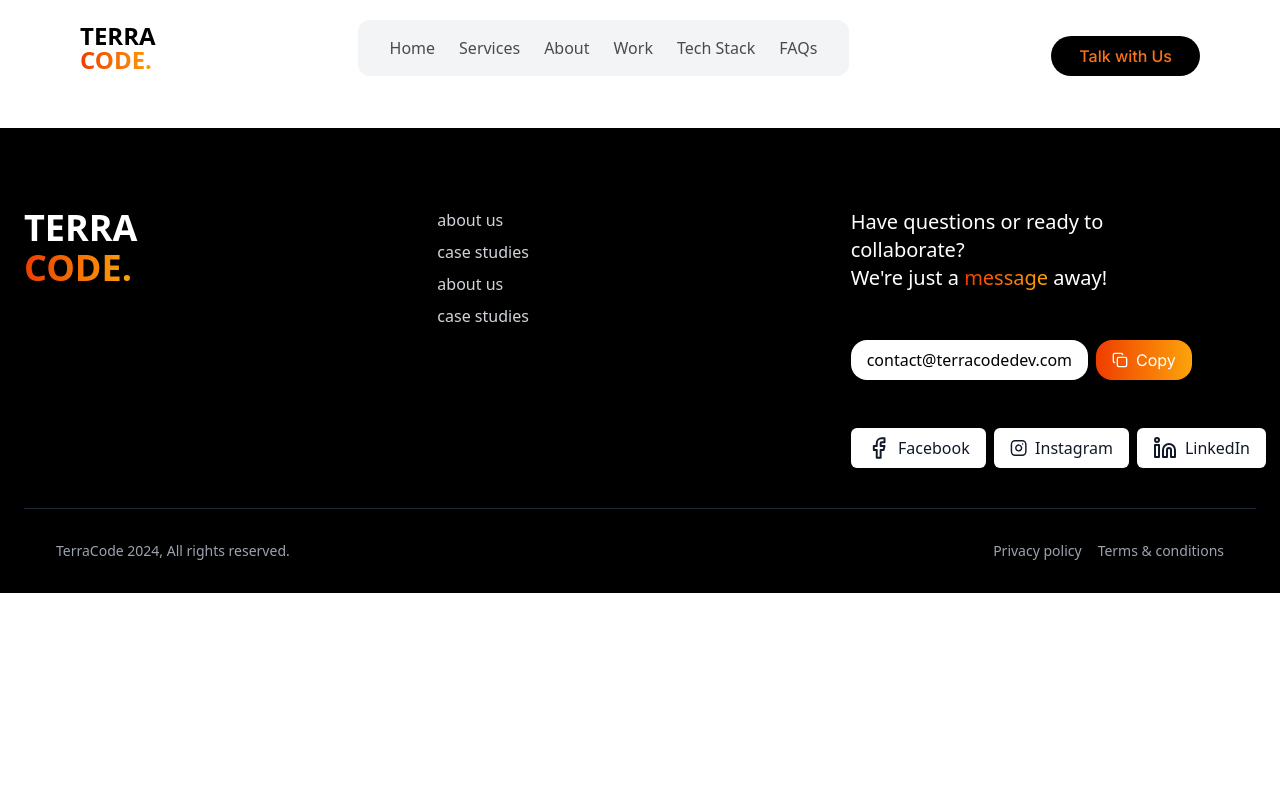
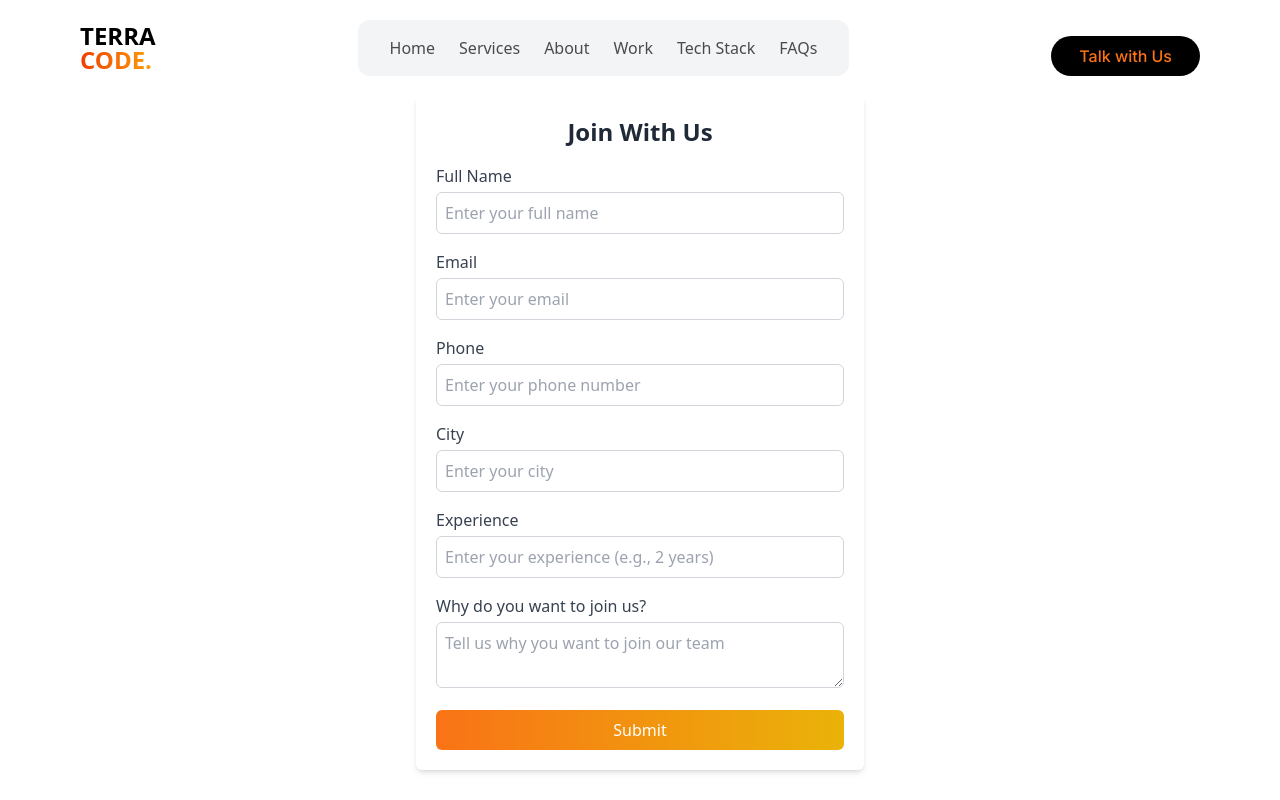
Before and after one commit to Terracode-Dev/Main-Site, a React (Vite) app: page /sales in a window 1280 px wide. Shown: the top 800 px of the page. Built offline with nearby package versions, Linux system fonts and the light colour scheme.

Commit message:
rename passwords

```diff
--- a/src/App.tsx
+++ b/src/App.tsx
@@ -22,6 +22,7 @@ const isAuthenticated = () => {
 
 // ProtectedRoute component
 import { ReactElement } from "react";
+import JoinWithUs from "./sales";
 
 const ProtectedRoute = ({ element }: { element: ReactElement }) => {
   return isAuthenticated() ? element : <Navigate to="/admin-login" replace />;
@@ -129,6 +130,7 @@ function App() {
           <Route path="/" element={<Home />} />
           <Route path="/aboutus" element={<Aboutus_page />} />
           <Route path="/casestudy" element={<Casestudy_page />} />
+          <Route path="/sales" element={<JoinWithUs />} />
           <Route
             path="/admin"
             element={<ProtectedRoute element={<ContactSubmissions />} />}
--- /dev/null
+++ b/src/sales.tsx
@@ -0,0 +1,151 @@
+import React, { useState } from "react";
+import { addDoc, collection } from "firebase/firestore";
+import { db } from "@/firbase";
+
+const JoinWithUs: React.FC = () => {
+  const [formData, setFormData] = useState({
+    fullName: "",
+    email: "",
+    phone: "",
+    city: "",
+    experience: "",
+    whyJoin: "",
+  });
+
+  const [success, setSuccess] = useState(false);
+  const [error, setError] = useState("");
+
+  // Handle input changes
+  const handleChange = (e: React.ChangeEvent<HTMLInputElement | HTMLTextAreaElement>) => {
+    setFormData({ ...formData, [e.target.name]: e.target.value });
+  };
+
+  // Handle form submission
+  const handleSubmit = async (e: React.FormEvent) => {
+    e.preventDefault();
+
+    try {
+      const docRef = await addDoc(collection(db, "salesAgents"), formData);
+      console.log("Document written with ID: ", docRef.id);
+      setSuccess(true);
+      setFormData({
+        fullName: "",
+        email: "",
+        phone: "",
+        city: "",
+        experience: "",
+        whyJoin: "",
+      });
+    } catch (err) {
+      console.error("Error adding document: ", err);
+      setError("Failed to submit. Please try again.");
+    }
+  };
+
+  return (
+    <div className="p-5 max-w-md mx-auto bg-white shadow-md rounded-md">
+      <h2 className="text-2xl font-bold text-center text-gray-800 mb-4">Join With Us</h2>
+      {success && <p className="text-green-500 text-center">Form submitted successfully!</p>}
+      {error && <p className="text-red-500 text-center">{error}</p>}
+      <form onSubmit={handleSubmit} className="space-y-4">
+        <div>
+          <label htmlFor="fullName" className="block text-gray-700 font-medium mb-1">
+            Full Name
+          </label>
+          <input
+            type="text"
+            id="fullName"
+            name="fullName"
+            value={formData.fullName}
+            onChange={handleChange}
+            required
+            className="w-full p-2 border border-gray-300 rounded-md"
+            placeholder="Enter your full name"
+          />
+        </div>
+        <div>
+          <label htmlFor="email" className="block text-gray-700 font-medium mb-1">
+            Email
+          </label>
+          <input
+            type="email"
+            id="email"
+            name="email"
+            value={formData.email}
+            onChange={handleChange}
+            required
+            className="w-full p-2 border border-gray-300 rounded-md"
+            placeholder="Enter your email"
+          />
+        </div>
+        <div>
+          <label htmlFor="phone" className="block text-gray-700 font-medium mb-1">
+            Phone
+          </label>
+          <input
+            type="text"
+            id="phone"
+            name="phone"
+            value={formData.phone}
+            onChange={handleChange}
+            required
+            className="w-full p-2 border border-gray-300 rounded-md"
+            placeholder="Enter your phone number"
+          />
+        </div>
+        <div>
+          <label htmlFor="city" className="block text-gray-700 font-medium mb-1">
+            City
+          </label>
+          <input
+            type="text"
+            id="city"
+            name="city"
+            value={formData.city}
+            onChange={handleChange}
+            required
+            className="w-full p-2 border border-gray-300 rounded-md"
+            placeholder="Enter your city"
+          />
+        </div>
+        <div>
+          <label htmlFor="experience" className="block text-gray-700 font-medium mb-1">
+            Experience
+          </label>
+          <input
+            type="text"
+            id="experience"
+            name="experience"
+            value={formData.experience}
+            onChange={handleChange}
+            required
+            className="w-full p-2 border border-gray-300 rounded-md"
+            placeholder="Enter your experience (e.g., 2 years)"
+          />
+        </div>
+        <div>
+          <label htmlFor="whyJoin" className="block text-gray-700 font-medium mb-1">
+            Why do you want to join us?
+          </label>
+          <textarea
+            id="whyJoin"
+            name="whyJoin"
+            value={formData.whyJoin}
+            onChange={handleChange}
+            required
+            className="w-full p-2 border border-gray-300 rounded-md"
+            placeholder="Tell us why you want to join our team"
+          />
+        </div>
+        <button
+          type="submit"
+          className="w-full bg-gradient-to-r from-orange-500 to-yellow-500 text-white py-2 px-4 rounded-md hover:opacity-90"
+        >
+          Submit
+        </button>
+      </form>
+    </div>
+  );
+};
+
+export default JoinWithUs;
```
